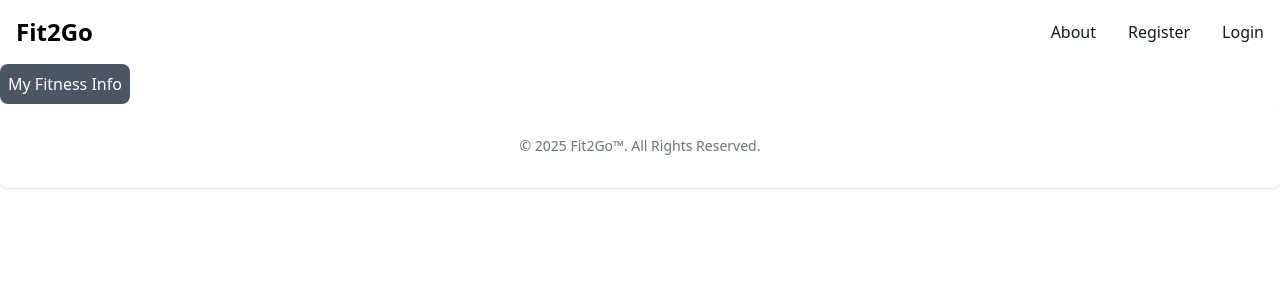
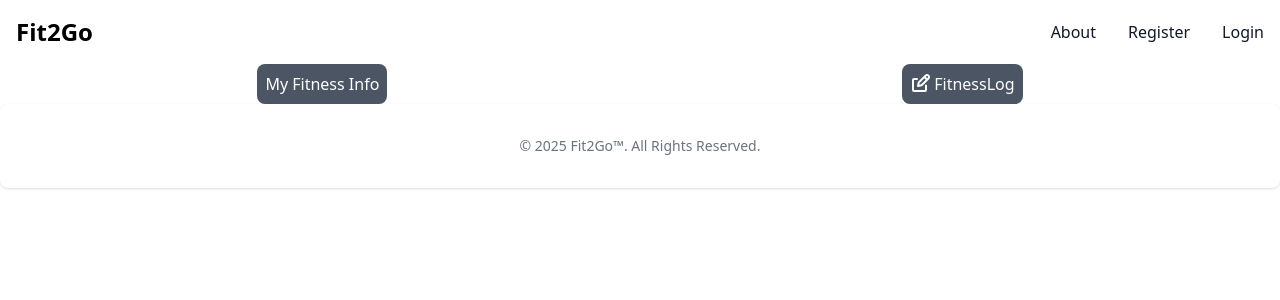
Before and after one commit to Vengat-P/Frontend-health-and-welness-app, a React (Vite) app: page / in a window 1280 px wide. Shown: the top 300 px of the page. Built offline with nearby package versions, Linux system fonts and the light colour scheme.

Commit message:
fitness log delete function completed

```diff
--- a/src/App.jsx
+++ b/src/App.jsx
@@ -16,6 +16,7 @@ import { UserContext } from "./Context/UserContext";
 import About from "./Pages/About";
 import Footer from "./Components/Footer";
 import PersonalDetails from "./Pages/PersonalDetails";
+import FitnessLogs from "./Pages/FitnessLogs";
 
 const App = () => {
   const { user } = useContext(UserContext);
@@ -38,6 +39,7 @@ const App = () => {
         <Route path="/forgot-password" element={<ForgotPassword />} />
         <Route path="/about" element={<About />} />
         <Route path="/fitness" element={<Fitness />} />
+        <Route path="/fitnesslogs" element={<FitnessLogs/>}/>
         <Route path="/goal" element={<Goal />} />
         <Route path="/nutrition" element={<Nutrition />} />
         <Route path="/reset-password/:id/:token" element={<ResetPassword />} />
--- a/src/Components/Navbar.jsx
+++ b/src/Components/Navbar.jsx
@@ -71,7 +71,7 @@ const Navbar = () => {
             </li>
             <li>
               <Link
-                to="/fitness"
+                to="/fitnesslogs"
                 className="block py-2 px-3 text-gray-900 rounded-sm hover:bg-gray-100 md:hover:bg-transparent md:hover:text-blue-700 md:p-0 dark:text-white md:dark:hover:text-blue-500 dark:hover:bg-gray-700 dark:hover:text-white md:dark:hover:bg-transparent dark:border-gray-700"
               >
                 Fitness logs
--- /dev/null
+++ b/src/Pages/FitnessLogs.jsx
@@ -0,0 +1,101 @@
+import React, { useContext, useEffect, useState } from "react";
+import { UserContext } from "../Context/UserContext";
+import { useNavigate } from "react-router-dom";
+import { toast } from "react-toastify";
+import axios from "axios";
+
+const FitnessLogs = () => {
+  const { user } = useContext(UserContext);
+  const [fitnessLogs, setFitnessLogs] = useState([]);
+  const[status,setStatus] = useState(true)
+  const navigate = useNavigate();
+  useEffect(() => {
+    fetchData();
+  }, [user]);
+  const fetchData = async () => {
+    try {
+      const res = await axios.get(
+        "http://localhost:5000/api/fitnesses/getfitnesslogs",
+        {
+          headers: { Authorization: `Bearer ${user.token}` },
+        }
+      );
+      setFitnessLogs(res.data.data);
+    } catch (error) {
+      console.log(error);
+    }
+  };
+  const handleEdit = ()=>{
+
+  }
+  const handleDelete = async(id)=>{
+try {
+      const res = await axios.delete(`http://localhost:5000/api/fitnesses/delete/${id}`,{
+          headers: { Authorization: `Bearer ${user.token}` },
+        })
+        const filtered = fitnessLogs.filter((f)=>f._id !== id)
+        setFitnessLogs(filtered)
+        toast.success("Log Deleted Successfully")
+    } catch (error) {
+        console.log(error)
+    }
+  }
+  return (
+    <div className="flex grid-cols-4 gap-3">
+      {fitnessLogs.map((logs, index) => {
+        return (
+          <div
+            key={index}
+            className="max-w-sm p-6 bg-white border border-gray-200 rounded-lg shadow-sm dark:bg-gray-800 dark:border-gray-700"
+          >
+            <h1 className="text-xl font-bold">
+              <span className="text-xl font-medium ">Exercise Name : </span>
+              {logs.exercises}
+            </h1>
+            <h1 className="text-xl font-bold">
+              <span className="text-xl font-medium ">Duration : </span>
+              {logs.duration}
+            </h1>
+            <h1 className="text-xl font-bold">
+              <span className="text-xl font-medium ">Calories Burn : </span>
+              {logs.calories}
+            </h1>
+            <h1 className="text-xl font-bold">
+              <span className="text-xl font-medium ">Date : </span>
+              {logs.createdAt}
+            </h1>
+            <div className="flex justify-end gap-3">
+              <button
+                type="button"
+                onClick={handleEdit}
+                className="p-3 flex m-2 w-auto cursor-pointer text-white rounded-lg bg-blue-600"
+              >
+                <svg
+                  className="w-6 h-6 text-gray-800 dark:text-white"
+                  aria-hidden="true"
+                  xmlns="http://www.w3.org/2000/svg"
+                  width={24}
+                  height={24}
+                  fill="none"
+                  viewBox="0 0 24 24"
+                >
+                  <path
+                    stroke="white"
+                    strokeLinecap="round"
+                    strokeLinejoin="round"
+                    strokeWidth={2}
+                    d="m14.304 4.844 2.852 2.852M7 7H4a1 1 0 0 0-1 1v10a1 1 0 0 0 1 1h11a1 1 0 0 0 1-1v-4.5m2.409-9.91a2.017 2.017 0 0 1 0 2.853l-6.844 6.844L8 14l.713-3.565 6.844-6.844a2.015 2.015 0 0 1 2.852 0Z"
+                  />
+                </svg>
+                Edit
+              </button>
+              <button type="button"className="p-3 flex m-2 w-auto text-white cursor-pointer rounded-lg bg-red-600" onClick={()=>handleDelete(logs._id)}>Delete</button>
+            </div>
+          </div>
+        );
+      })}
+    </div>
+  );
+};
+
+export default FitnessLogs;
--- a/src/Pages/Home.jsx
+++ b/src/Pages/Home.jsx
@@ -1,15 +1,47 @@
-import React from 'react';
-import { useNavigate } from 'react-router-dom';
+import React from "react";
+import { useNavigate } from "react-router-dom";
 
 const Home = () => {
-    const navigate = useNavigate()
-    const handleLocate = ()=>{
-        navigate("/personaldetails")
+  const navigate = useNavigate();
+  const handleLocate = () => {
+    navigate("/personaldetails");
+  };
+  const handleChange = ()=>{
+    navigate("/fitness");
   }
   return (
-        <div>
-            <button type="button" onClick={handleLocate} className='p-2 bg-gray-600 rounded-lg text-white'>
+    <div className="flex justify-around">
+      <button
+        type="button"
+        onClick={handleLocate}
+        className="p-2 bg-gray-600 rounded-lg text-white"
+      >
         My Fitness Info
+      </button>
+      <button
+        type="button"
+        onClick={handleChange}
+        className=" flex p-2 bg-gray-600 rounded-lg text-white"
+      >
+        <svg
+          className="w-6 h-6 text-gray-800 dark:text-white"
+          aria-hidden="true"
+          xmlns="http://www.w3.org/2000/svg"
+          width={24}
+          height={24}
+          fill="none"
+          viewBox="0 0 24 24"
+        >
+          <path
+            stroke="white"
+            strokeLinecap="round"
+            strokeLinejoin="round"
+            strokeWidth={2}
+            d="m14.304 4.844 2.852 2.852M7 7H4a1 1 0 0 0-1 1v10a1 1 0 0 0 1 1h11a1 1 0 0 0 1-1v-4.5m2.409-9.91a2.017 2.017 0 0 1 0 2.853l-6.844 6.844L8 14l.713-3.565 6.844-6.844a2.015 2.015 0 0 1 2.852 0Z"
+          />
+        </svg>
+
+        <p>FitnessLog</p>
       </button>
     </div>
   );
--- a/src/Pages/PersonalDetails.jsx
+++ b/src/Pages/PersonalDetails.jsx
@@ -12,7 +12,7 @@ const PersonalDetails = () => {
   const [userData, setUserData] = useState({});
   useEffect(() => {
     fetchData();
-  }, []);
+  }, [user,navigate]);
   const fetchData = async () => {
     try {
       const res = await axios.get("http://localhost:5000/api/auth/getUser", {
```
Lines whose indentation alone changed are shown as unchanged.
